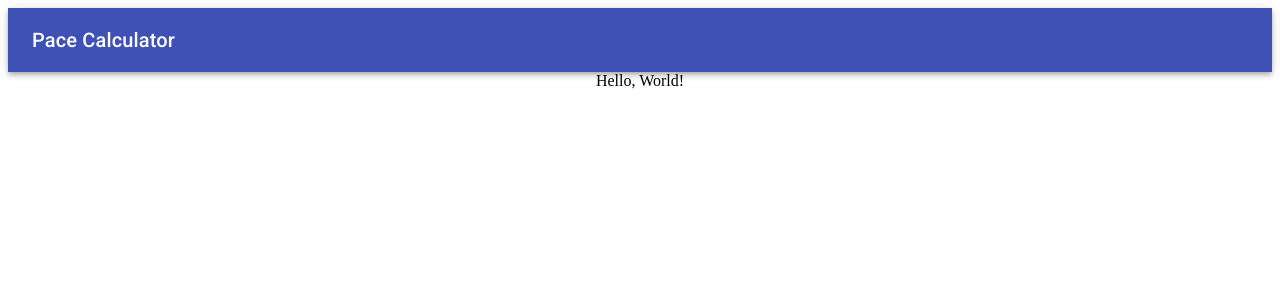
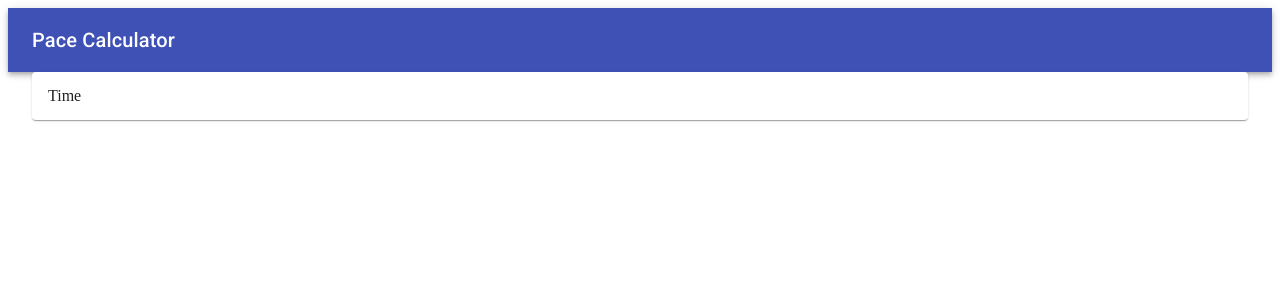
Before and after one commit to majikjohnson/pace-calculator, a React (Create React App) app in the folder client/: page / in a window 1280 px wide. Shown: the top 300 px of the page. Built offline with nearby package versions, Linux system fonts and the light colour scheme; the HTML template or start-up script is replaced by a standard one.

Commit message:
started implementation of main converter container

```diff
--- a/client/src/App.js
+++ b/client/src/App.js
@@ -3,12 +3,13 @@ import './App.css';
 import 'typeface-roboto';
 
 import Navbar from './components/layout/Navbar';
+import Converter from './components/Converter';
 
 function App() {
 	return (
 		<div className="App">
 			<Navbar />
-			Hello, World!
+			<Converter />
 		</div>
 	);
 }
--- /dev/null
+++ b/client/src/components/Converter.js
@@ -0,0 +1,21 @@
+import React from 'react';
+
+//Material UI imports
+import Container from '@material-ui/core/Container';
+import Typography from '@material-ui/core/Typography';
+import ExpansionPanel from '@material-ui/core/ExpansionPanel';
+import ExpansionPanelSummary from '@material-ui/core/ExpansionPanelSummary';
+import ExpansionPanelDetails from '@material-ui/core/ExpansionPanelDetails';
+
+const Converter = () => {
+	return (
+		<Container>
+			<ExpansionPanel>
+				<ExpansionPanelSummary>Time</ExpansionPanelSummary>
+				<ExpansionPanelDetails>Enter time</ExpansionPanelDetails>
+			</ExpansionPanel>
+		</Container>
+	);
+};
+
+export default Converter;
```
